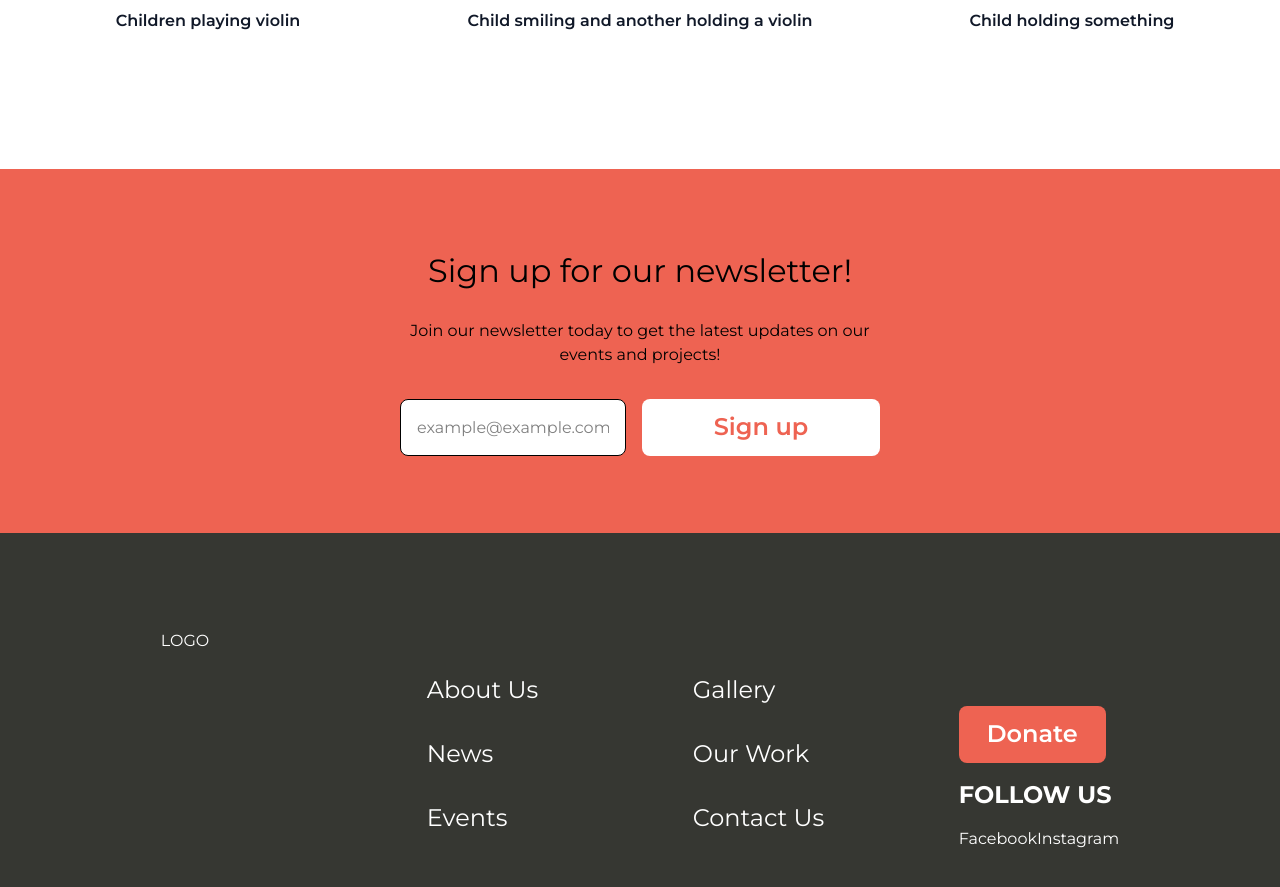
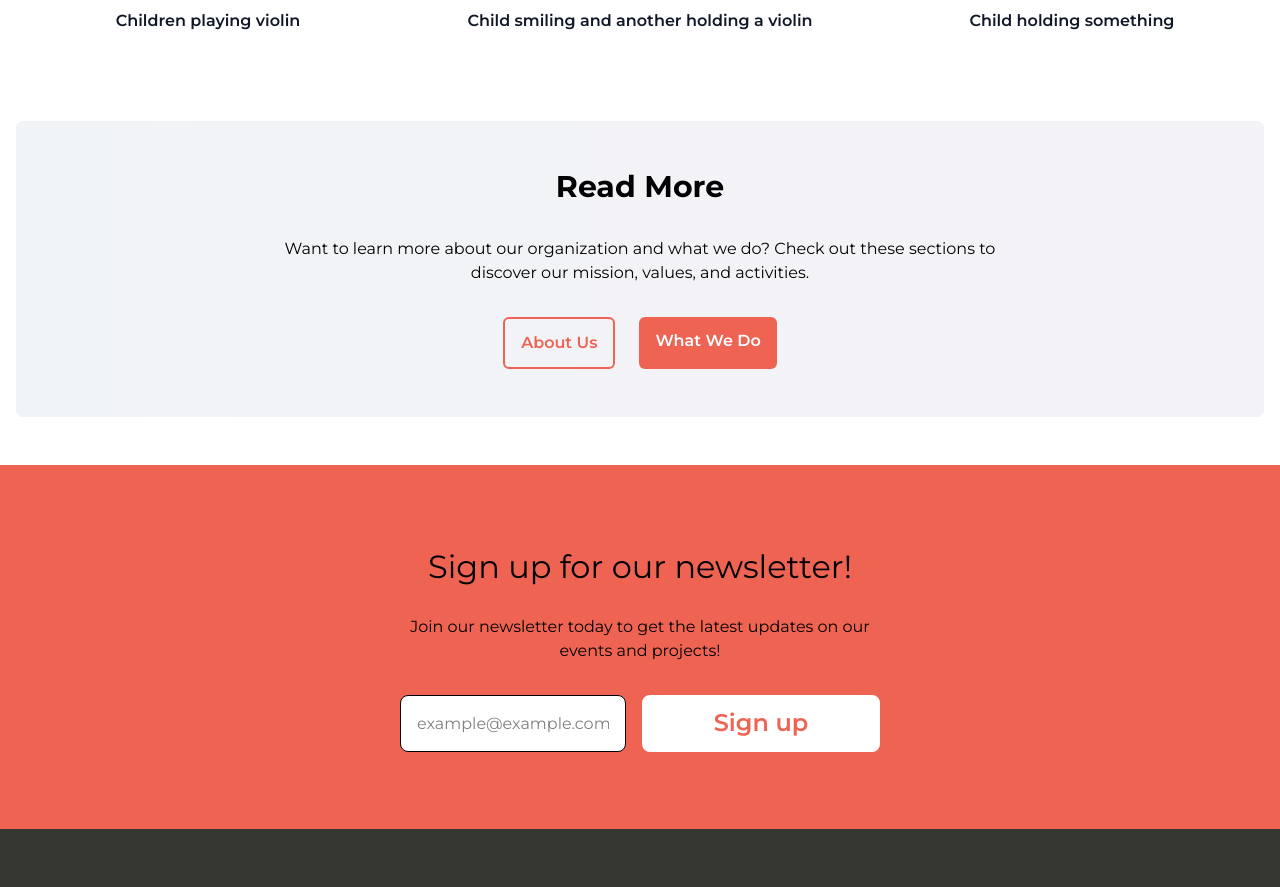
Before and after one commit to NoroffFEU/musikkforandrerliv.no, a React (Vite) app: page /gallery in a window 1280 px wide. Shown: the part 1680-2567 px from the top of the page. Built offline with nearby package versions, Linux system fonts and the light colour scheme; a web font is replaced by a local one.

Commit message:
Added button component and ReadMoreSection

```diff
--- /dev/null
+++ b/src/components/Button.jsx
@@ -0,0 +1,84 @@
+import React from 'react';
+
+import { Link } from 'react-router-dom';
+
+/**
+ * Button component
+ * @param {Object} props - The component props
+ * @param {React.ReactNode} props.children - The button content
+ * @param {string} [props.type='button'] - The button type
+ * @param {string} [props.size='normal'] - The button size
+ */
+const Button = ({
+  children,
+  type = 'button',
+  size = 'normal',
+  variant = 'primary',
+  outline = false,
+  className = '',
+  onClick,
+  href,
+  isExternalLink,
+  ...props
+}) => {
+  const baseClasses =
+    'font-montserrat font-semibold text-center rounded-md transition-all duration-200';
+
+  const sizeClasses = {
+    small: 'px-2 py-2 text-[14px]',
+    normal: 'px-4 py-3 text-[16px]',
+    large: 'px-6 py-4 text-[18px]',
+  };
+
+  const filledVariantClasses = {
+    primary:
+      'bg-[var(--color-sunset-red)] hover:bg-[var(--color-hover-red)] text-white',
+    secondary:
+      'bg-[var(--color-alt-forest-green)] hover:bg-[var(--color-light-green)] text-white',
+  };
+
+  const outlineVariantClasses = {
+    primary:
+      'border-2 border-[var(--color-sunset-red)] text-[var(--color-sunset-red)] hover:bg-[var(--color-sunset-red)] hover:text-white',
+    secondary:
+      'border-2 border-[var(--color-alt-forest-green)] text-[var(--color-alt-forest-green)] hover:bg-[var(--color-alt-forest-green)] hover:text-white',
+  };
+
+  const buttonClasses = `
+    ${baseClasses}
+    ${sizeClasses[size]}
+    ${outline ? outlineVariantClasses[variant] : filledVariantClasses[variant]}
+    ${className}
+  `.trim();
+
+  if (href && isExternalLink) {
+    return (
+      <a
+        href={href}
+        className={buttonClasses}
+        onClick={onClick}
+        target="_blank"
+        rel="noopener noreferrer"
+        {...props}
+      >
+        {children}
+      </a>
+    );
+  }
+
+  if (href && !isExternalLink) {
+    return (
+      <Link to={href} className={buttonClasses} onClick={onClick} {...props}>
+        {children}
+      </Link>
+    );
+  }
+
+  return (
+    <button type={type} className={buttonClasses} onClick={onClick} {...props}>
+      {children}
+    </button>
+  );
+};
+
+export default Button;
--- a/src/components/buttons/reusableButton.jsx
+++ /dev/null
@@ -1,41 +0,0 @@
-import React from 'react';
-
-const ReusableButton = ({
-  text,
-  onClick,
-  href,
-  className = '',
-  type = 'button',
-}) => {
-  const baseClasses =
-    'inline-block border border-black text-black font-freeman px-6 py-2 rounded cursor-pointer ' +
-    'hover:bg-gray-100 hover:scale-105 transform transition duration-200 ' +
-    'focus-visible:ring-2 focus-visible:ring-black focus-visible:ring-offset-2';
-
-  // if href then renders as a <a> tag
-  if (href) {
-    return (
-      <a href={href} className={`${baseClasses} ${className}`} aria-label={text}>
-        {text}
-      </a>
-    );
-  }
-
-  // if not then renders as a button
-  return (
-    <button
-      type={type}
-      onClick={onClick}
-      className={`${baseClasses} ${className}`}
-      aria-label={text}
-    >
-      {text}
-    </button>
-  );
-};
-
-//  how to use the buttons
-//  <ReusableButton text="READ MORE" onClick={() => alert('Clicked')} />
-//  <ReusableButton text="SEE GALLERY" href="/gallery" />
-
-export default ReusableButton;
--- /dev/null
+++ b/src/components/galleryPage/ReadMoreSection.jsx
@@ -0,0 +1,26 @@
+import Button from '../Button';
+
+const ReadMoreSection = () => {
+  return (
+    <div className="mt-16 py-12 px-6 bg-gray-100 rounded-lg relative overflow-hidden">
+      <div className="absolute inset-0 bg-gradient-to-r from-blue-500/20 to-purple-500/20 mix-blend-overlay"></div>
+      <div className="relative z-10">
+        <h2 className="text-3xl font-bold text-center mb-8">Read More</h2>
+        <p className="text-center mb-8 max-w-3xl mx-auto">
+          Want to learn more about our organization and what we do? Check out
+          these sections to discover our mission, values, and activities.
+        </p>
+        <div className="flex flex-col sm:flex-row justify-center gap-6">
+          <Button variant="primary" outline href="/about">
+            About Us
+          </Button>
+          <Button variant="primary" href="/what-we-do">
+            What We Do
+          </Button>
+        </div>
+      </div>
+    </div>
+  );
+};
+
+export default ReadMoreSection;
--- a/src/pages/Gallery.jsx
+++ b/src/pages/Gallery.jsx
@@ -2,6 +2,7 @@ import React from 'react';
 
 import ImageCarousel from '../components/galleryPage/ImageCarousel';
 import ImageGallery from '../components/galleryPage/ImageGallery';
+import ReadMoreSection from '../components/galleryPage/ReadMoreSection';
 
 const Gallery = () => {
   return (
@@ -13,6 +14,7 @@ const Gallery = () => {
         tempor incididunt ut labore et dolore magna aliqua.
       </p>
       <ImageGallery />
+      <ReadMoreSection />
     </section>
   );
 };
```
